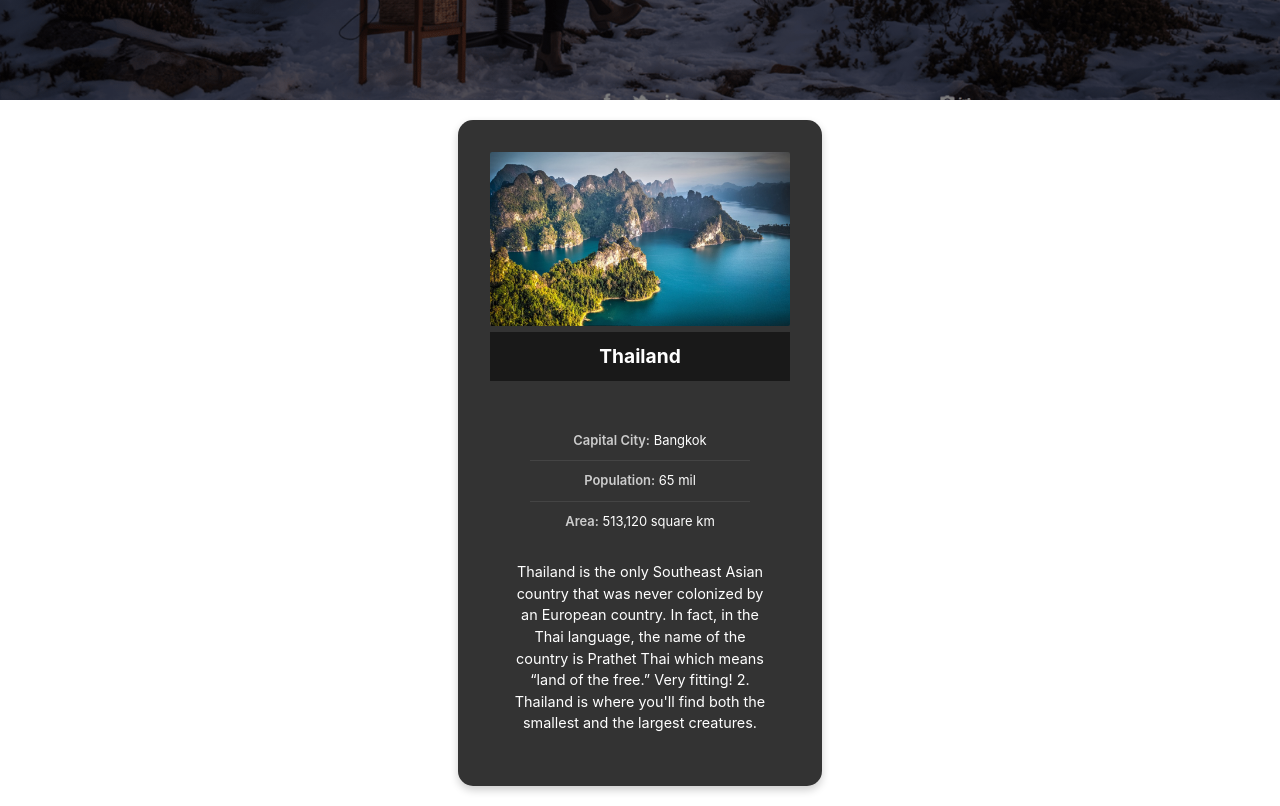
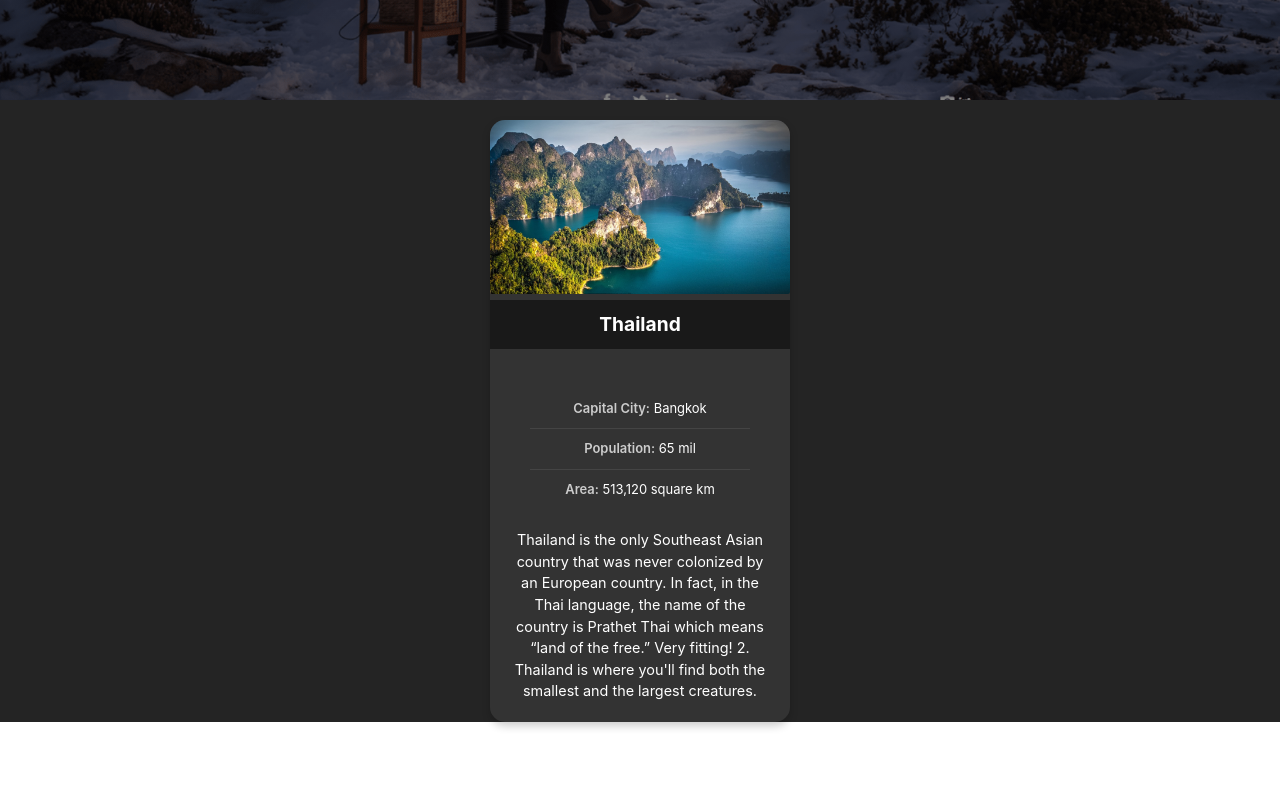
Before and after one commit to Konstantine-T/countries-app, a React (Vite) app: page / in a window 1280 px wide. Shown: the part 600-1406 px from the top of the page. After the commit the page ends 1342 px from the top, so only its background shows below. Built offline with nearby package versions, Linux system fonts and the light colour scheme.

Commit message:
changed css fles to modules, added separate folders for each component and created components folder

```diff
--- a/src/App.css
+++ b/src/App.css
@@ -1,6 +1,7 @@
 #root {
   margin: 0;
   text-align: center;
+  background-color: #242424;
 }
 
 .logo {
--- a/src/App.tsx
+++ b/src/App.tsx
@@ -1,7 +1,7 @@
 import './App.css'
-import Card from './Card'
-import Header from './Header'
-import Hero from './Hero'
+import Card from './components/Card/Card'
+import Header from './components/Header/Header'
+import Hero from './components/Hero/Hero'
 
 
 function App() {
--- a/src/Card.tsx
+++ /dev/null
@@ -1,40 +0,0 @@
-import "./Card.css";
-import cliffsImage from "./assets/cliffs.jpg";
-
-const Card = () => {
-  const countryObj = {
-    name: "Thailand",
-    capital: "Bangkok",
-    population: "65 mil",
-    area: "513,120 square km",
-    description:
-      "Thailand is the only Southeast Asian country that was never colonized by an European country. In fact, in the Thai language, the name of the country is Prathet Thai which means “land of the free.” Very fitting! 2. Thailand is where you'll find both the smallest and the largest creatures.",
-  };
-
-  return (
-    <div className="card" id="basic">
-      <div className="card-header">
-        <img src={cliffsImage} alt="" />
-        <div className="card-header-caption">
-          <div className="card-title">{countryObj.name}</div>
-        </div>
-      </div>
-      <div className="card-content">
-      <div className="card-content">
-        <div className="country-property">
-          <strong>Capital City:</strong> {countryObj.capital}
-        </div>
-        <div className="country-property">
-          <strong>Population:</strong> {countryObj.population.toLocaleString()}
-        </div>
-        <div className="country-property">
-          <strong>Area:</strong> {countryObj.area}
-        </div>
-      </div>
-        {countryObj.description}
-      </div>
-    </div>
-  );
-};
-
-export default Card;
--- a/src/Header.tsx
+++ /dev/null
@@ -1,18 +0,0 @@
-import './Header.css'
-
-const Header = () => {
-  return (
-    <header className="header">
-      <a href="#default" className="logo">
-        Bad ass site
-      </a>
-      <div className="header-right">
-        <a href="">
-          Smth on the right side of the header
-        </a>
-      </div>
-    </header>
-  );
-};
-
-export default Header;
--- /dev/null
+++ b/src/components/Card/Card.tsx
@@ -0,0 +1,51 @@
+import styles from './Card.module.css';
+import cliffsImage from "../../assets/cliffs.jpg";
+
+
+
+const Card: React.FC = () => {
+
+  interface Country {
+    name: string;
+    capital: string;
+    population: string;
+    area: string;
+    description: string;
+  }
+
+  const thailand: Country = {
+    name: "Thailand",
+    capital: "Bangkok",
+    population: "65 mil",
+    area: "513,120 square km",
+    description:
+      "Thailand is the only Southeast Asian country that was never colonized by an European country. In fact, in the Thai language, the name of the country is Prathet Thai which means “land of the free.” Very fitting! 2. Thailand is where you'll find both the smallest and the largest creatures.",
+  };
+
+  return (
+    <div className={styles['card']} id="basic">
+      <div className={styles['card-header']}>
+        <img src={cliffsImage} alt="" />
+        <div className={styles['card-header-caption']}>
+          <div className={styles['card-title']}>{thailand.name}</div>
+        </div>
+      </div>
+      <div className={styles['card-content']}>
+      <div className={styles['card-content']}>
+        <div className={styles['country-property']}>
+          <strong>Capital City:</strong> {thailand.capital}
+        </div>
+        <div className={styles['country-property']}>
+          <strong>Population:</strong> {thailand.population.toLocaleString()}
+        </div>
+        <div className={styles['country-property']}>
+          <strong>Area:</strong> {thailand.area}
+        </div>
+      </div>
+        {thailand.description}
+      </div>
+    </div>
+  );
+};
+
+export default Card;
--- /dev/null
+++ b/src/components/Header/Header.tsx
@@ -0,0 +1,18 @@
+import styles from './Header.module.css';
+
+const Header: React.FC = () => {
+  return (
+    <header className={styles['header']}>
+      <a href="#default" className={styles['logo']}>
+        Bad ass site
+      </a>
+      <div className={styles["header-right"]}>
+        <a href="">
+          Smth on the right side of the header
+        </a>
+      </div>
+    </header>
+  );
+};
+
+export default Header;
--- a/src/Hero.css
+++ b/src/components/Hero/Hero.module.css
@@ -1,5 +1,5 @@
 .hero-image {
-    background-image: linear-gradient(rgba(0, 0, 0, 0.5), rgba(0, 0, 0, 0.5)), url("./assets/hero-image.png");
+    background-image: linear-gradient(rgba(0, 0, 0, 0.5), rgba(0, 0, 0, 0.5)), url("../../assets/hero-image.png");
     height: 50%;
     background-position: center;
     background-repeat: no-repeat;
--- a/src/Hero.tsx
+++ b/src/components/Hero/Hero.tsx
@@ -1,9 +1,9 @@
-import './Hero.css'
+import styles from './Hero.module.css';
 
-const Hero = () => {
+const Hero: React.FC = () => {
   return (
-    <div className="hero-image">
-      <div className="hero-text">
+    <div className={styles['hero-image']}>
+      <div className={styles['hero-text']}>
         <h1>Some cool Hero section</h1>
         <p>Some cool hero section descriprion here</p>
         <button onClick={() => {console.log('I told you i log stuff')}}>I just log stuff</button>
```
Also changed, not shown: src/components/Card/Card.module.css (renamed from src/Card.css), src/components/Header/Header.module.css (renamed from src/Header.css).
